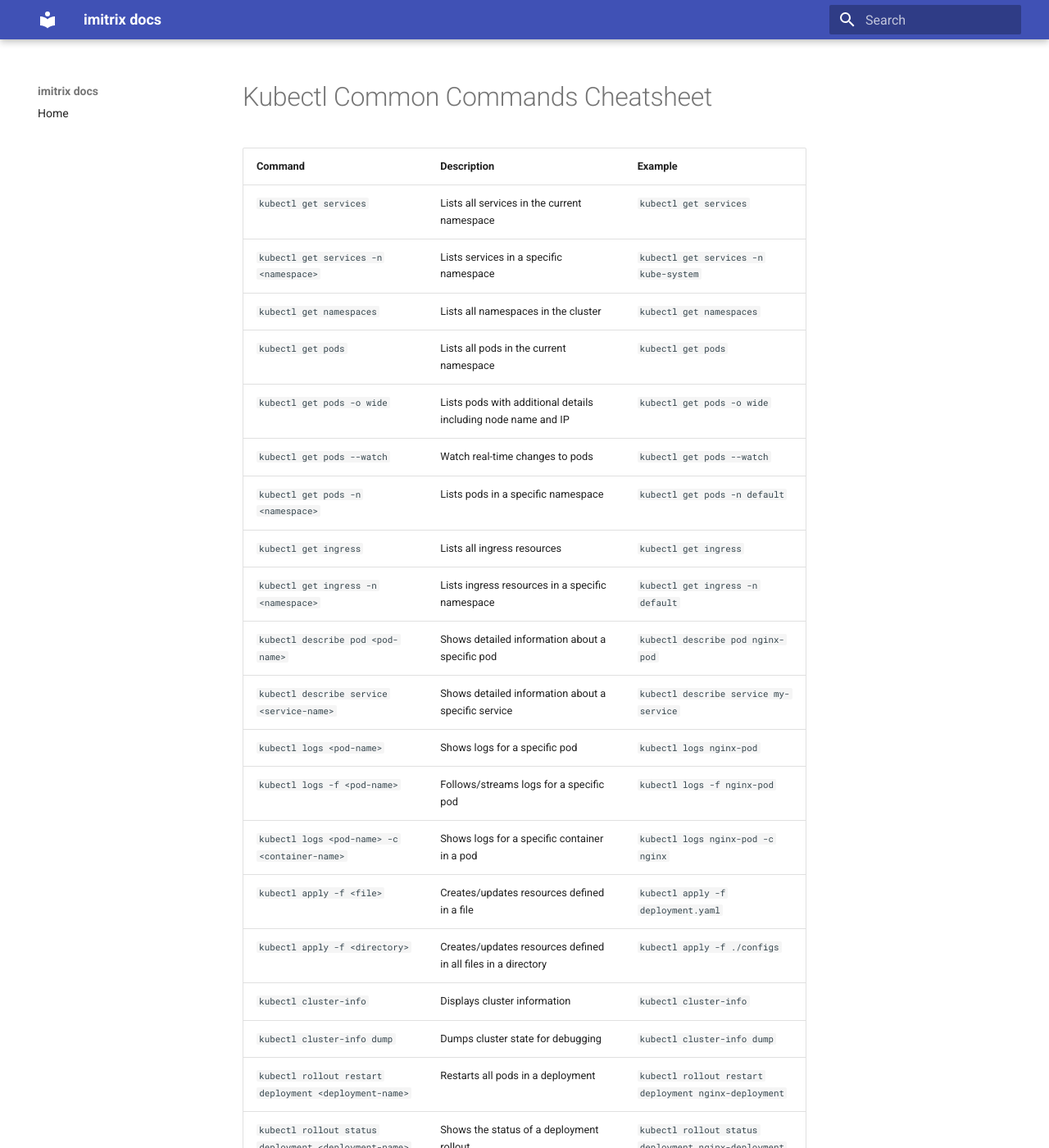
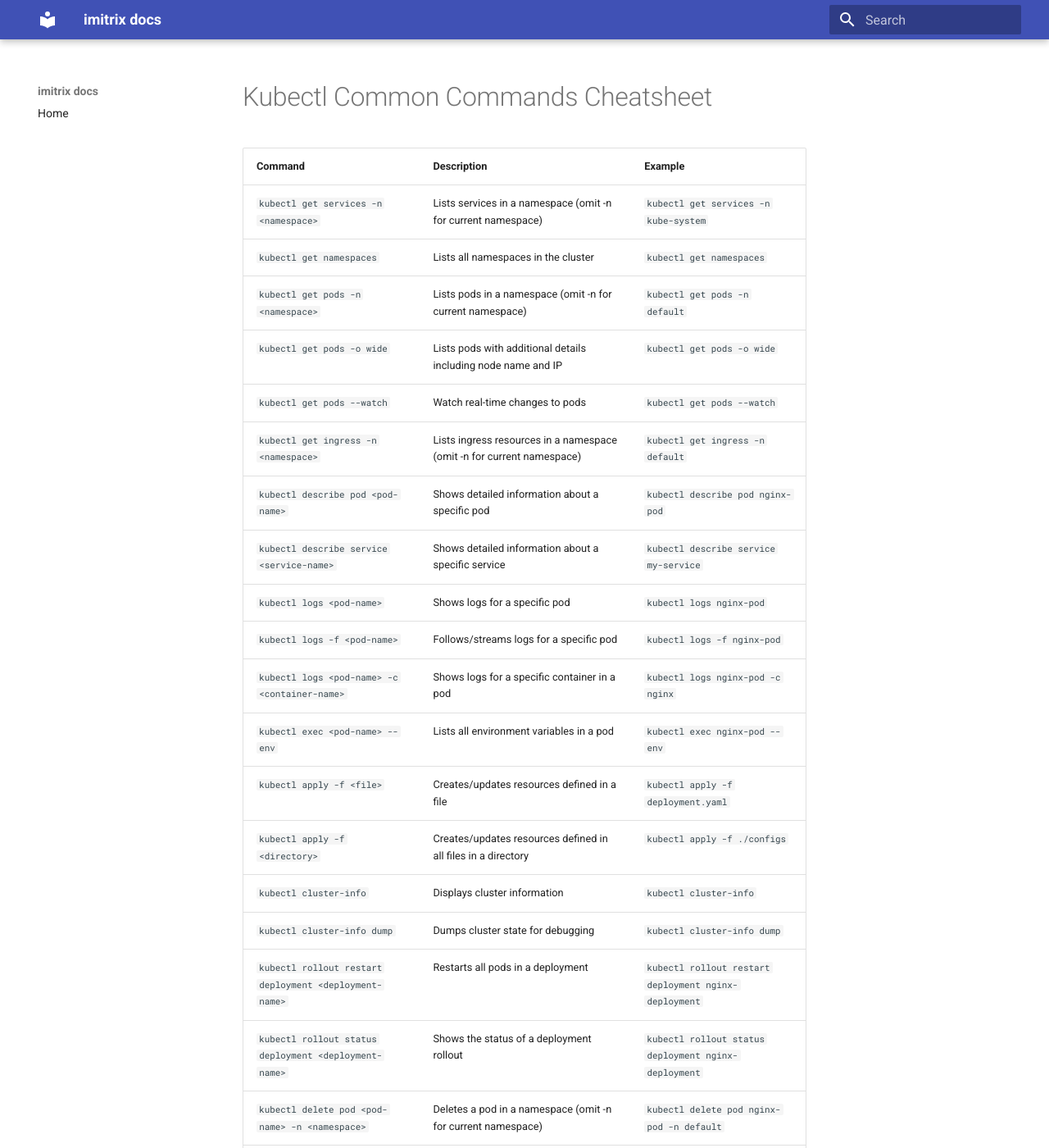
Before and after one commit to pressla/imidocs, an MkDocs documentation site: the page built from docs/kubecheat.md, in a window 1280 px wide and 1400 px high. Shown: the whole window at 82% size. Built offline with MkDocs 1.6.1 and Material for MkDocs 9.7.7, drawn with Linux system fonts in a browser that asks for light colours; some of the changed text lies outside the part shown.

Commit message:
kubectl exec

```diff
--- a/docs/kubecheat.md
+++ b/docs/kubecheat.md
@@ -2,28 +2,25 @@
 
 | Command | Description | Example |
 |---------|-------------|---------|
-| `kubectl get services` | Lists all services in the current namespace | `kubectl get services` |
-| `kubectl get services -n <namespace>` | Lists services in a specific namespace | `kubectl get services -n kube-system` |
+| `kubectl get services -n <namespace>` | Lists services in a namespace (omit -n for current namespace) | `kubectl get services -n kube-system` |
 | `kubectl get namespaces` | Lists all namespaces in the cluster | `kubectl get namespaces` |
-| `kubectl get pods` | Lists all pods in the current namespace | `kubectl get pods` |
+| `kubectl get pods -n <namespace>` | Lists pods in a namespace (omit -n for current namespace) | `kubectl get pods -n default` |
 | `kubectl get pods -o wide` | Lists pods with additional details including node name and IP | `kubectl get pods -o wide` |
 | `kubectl get pods --watch` | Watch real-time changes to pods | `kubectl get pods --watch` |
-| `kubectl get pods -n <namespace>` | Lists pods in a specific namespace | `kubectl get pods -n default` |
-| `kubectl get ingress` | Lists all ingress resources | `kubectl get ingress` |
-| `kubectl get ingress -n <namespace>` | Lists ingress resources in a specific namespace | `kubectl get ingress -n default` |
+| `kubectl get ingress -n <namespace>` | Lists ingress resources in a namespace (omit -n for current namespace) | `kubectl get ingress -n default` |
 | `kubectl describe pod <pod-name>` | Shows detailed information about a specific pod | `kubectl describe pod nginx-pod` |
 | `kubectl describe service <service-name>` | Shows detailed information about a specific service | `kubectl describe service my-service` |
 | `kubectl logs <pod-name>` | Shows logs for a specific pod | `kubectl logs nginx-pod` |
 | `kubectl logs -f <pod-name>` | Follows/streams logs for a specific pod | `kubectl logs -f nginx-pod` |
 | `kubectl logs <pod-name> -c <container-name>` | Shows logs for a specific container in a pod | `kubectl logs nginx-pod -c nginx` |
+| `kubectl exec <pod-name> -- env` | Lists all environment variables in a pod | `kubectl exec nginx-pod -- env` |
 | `kubectl apply -f <file>` | Creates/updates resources defined in a file | `kubectl apply -f deployment.yaml` |
 | `kubectl apply -f <directory>` | Creates/updates resources defined in all files in a directory | `kubectl apply -f ./configs` |
 | `kubectl cluster-info` | Displays cluster information | `kubectl cluster-info` |
 | `kubectl cluster-info dump` | Dumps cluster state for debugging | `kubectl cluster-info dump` |
 | `kubectl rollout restart deployment <deployment-name>` | Restarts all pods in a deployment | `kubectl rollout restart deployment nginx-deployment` |
 | `kubectl rollout status deployment <deployment-name>` | Shows the status of a deployment rollout | `kubectl rollout status deployment nginx-deployment` |
-| `kubectl delete pod <pod-name>` | Deletes a specific pod | `kubectl delete pod nginx-pod` |
-| `kubectl delete pod <pod-name> -n <namespace>` | Deletes a pod in a specific namespace | `kubectl delete pod nginx-pod -n default` |
+| `kubectl delete pod <pod-name> -n <namespace>` | Deletes a pod in a namespace (omit -n for current namespace) | `kubectl delete pod nginx-pod -n default` |
 | `kubectl delete deployment <deployment-name>` | Deletes a deployment and its pods | `kubectl delete deployment nginx-deployment` |
 | `kubectl delete service <service-name>` | Deletes a service | `kubectl delete service my-service` |
 | `kubectl delete -f <file>` | Deletes resources defined in a file | `kubectl delete -f deployment.yaml` |
```
